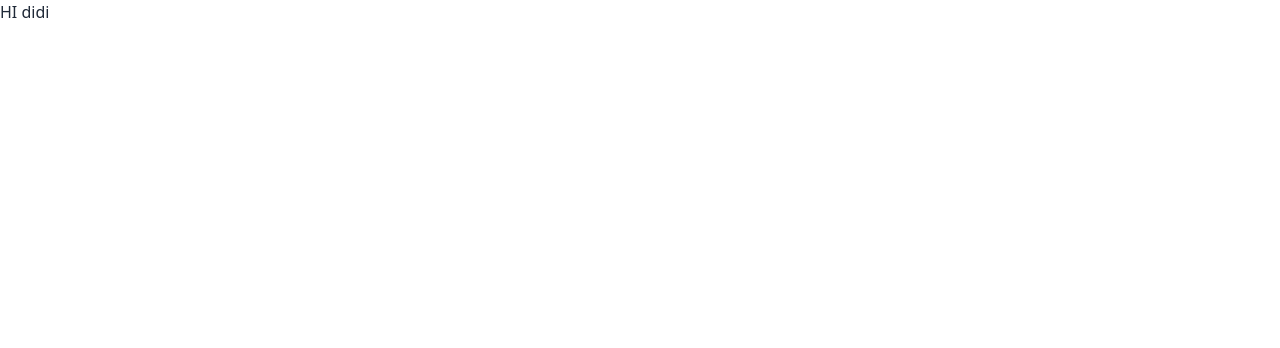
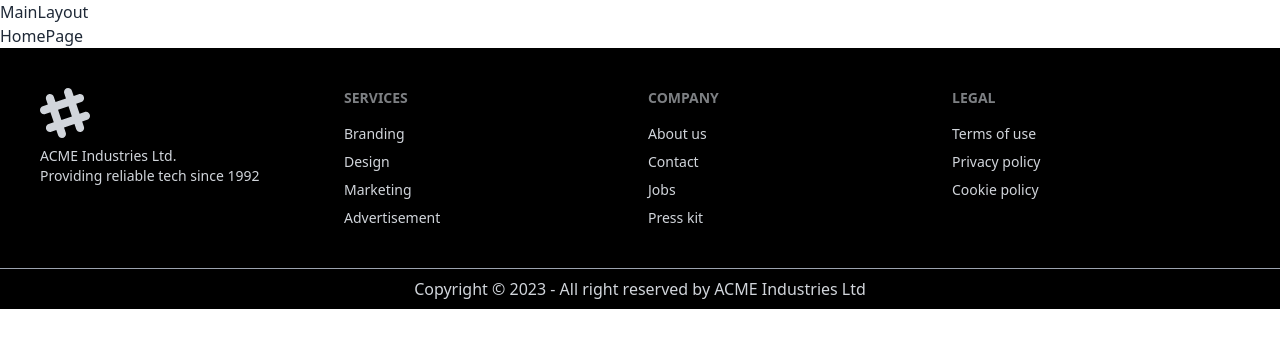
Before and after one commit to probeshnath/body-flex-hub-frontend, a React (Vite) app: page / in a window 1280 px wide. Shown: the top 348 px of the page. Built offline with nearby package versions, Linux system fonts and the light colour scheme.

Commit message:
footer added

```diff
--- /dev/null
+++ b/src/Layout/MainLayout.jsx
@@ -0,0 +1,15 @@
+import React from 'react'
+import { Outlet } from 'react-router-dom'
+import Footer from '../components/shared/Footer'
+
+const MainLayout = () => {
+  return (
+    <div>
+        <h2>MainLayout</h2>
+        <Outlet />
+        <Footer />
+    </div>
+  )
+}
+
+export default MainLayout
--- /dev/null
+++ b/src/components/shared/Footer.jsx
@@ -0,0 +1,42 @@
+import React from 'react'
+
+const Footer = () => {
+    return (
+        <footer className="bg-black text-gray-300">
+            <div className='max-w-7xl mx-auto'>
+                <div className="footer grid grid-cols-2 lg:grid-cols-4 p-10 ">
+                    <aside>
+                        <svg width="50" height="50" viewBox="0 0 24 24" xmlns="http://www.w3.org/2000/svg" fillRule="evenodd" clipRule="evenodd" className="fill-current"><path d="M22.672 15.226l-2.432.811.841 2.515c.33 1.019-.209 2.127-1.23 2.456-1.15.325-2.148-.321-2.463-1.226l-.84-2.518-5.013 1.677.84 2.517c.391 1.203-.434 2.542-1.831 2.542-.88 0-1.601-.564-1.86-1.314l-.842-2.516-2.431.809c-1.135.328-2.145-.317-2.463-1.229-.329-1.018.211-2.127 1.231-2.456l2.432-.809-1.621-4.823-2.432.808c-1.355.384-2.558-.59-2.558-1.839 0-.817.509-1.582 1.327-1.846l2.433-.809-.842-2.515c-.33-1.02.211-2.129 1.232-2.458 1.02-.329 2.13.209 2.461 1.229l.842 2.515 5.011-1.677-.839-2.517c-.403-1.238.484-2.553 1.843-2.553.819 0 1.585.509 1.85 1.326l.841 2.517 2.431-.81c1.02-.33 2.131.211 2.461 1.229.332 1.018-.21 2.126-1.23 2.456l-2.433.809 1.622 4.823 2.433-.809c1.242-.401 2.557.484 2.557 1.838 0 .819-.51 1.583-1.328 1.847m-8.992-6.428l-5.01 1.675 1.619 4.828 5.011-1.674-1.62-4.829z"></path></svg>
+                        <p>ACME Industries Ltd.<br />Providing reliable tech since 1992</p>
+                    </aside>
+                    <nav>
+                        <header className="footer-title">Services</header>
+                        <a className="link link-hover">Branding</a>
+                        <a className="link link-hover">Design</a>
+                        <a className="link link-hover">Marketing</a>
+                        <a className="link link-hover">Advertisement</a>
+                    </nav>
+                    <nav>
+                        <header className="footer-title">Company</header>
+                        <a className="link link-hover">About us</a>
+                        <a className="link link-hover">Contact</a>
+                        <a className="link link-hover">Jobs</a>
+                        <a className="link link-hover">Press kit</a>
+                    </nav>
+                    <nav>
+                        <header className="footer-title">Legal</header>
+                        <a className="link link-hover">Terms of use</a>
+                        <a className="link link-hover">Privacy policy</a>
+                        <a className="link link-hover">Cookie policy</a>
+                    </nav>
+                </div>
+                <div className='border-b border-gray-400'></div>
+                <aside className='text-center py-2 text-gray-300'>
+                    <p>Copyright © 2023 - All right reserved by ACME Industries Ltd</p>
+                </aside>
+            </div>
+        </footer>
+    )
+}
+
+export default Footer
--- /dev/null
+++ b/src/pages/Home/HomePage.jsx
@@ -0,0 +1,9 @@
+import React from 'react'
+
+const HomePage = () => {
+  return (
+    <div>HomePage</div>
+  )
+}
+
+export default HomePage
--- a/src/router/Router.jsx
+++ b/src/router/Router.jsx
@@ -1,11 +1,19 @@
 import { createBrowserRouter } from "react-router-dom";
 import Errorpage from "../pages/ErrorPage/Errorpage";
+import MainLayout from "../Layout/MainLayout";
+import HomePage from "../pages/Home/HomePage";
 
 const router = createBrowserRouter([
     {
         path:"/",
-        element:"HI didi",
-        errorElement: <Errorpage />
+        element:<MainLayout></MainLayout>,
+        errorElement: <Errorpage />,
+        children: [
+            {
+                index:true,
+                element: <HomePage />
+            }
+        ]
     }
 ])
 
```
Also changed, not shown: src/provider/AuthProvider.jsx (added).
